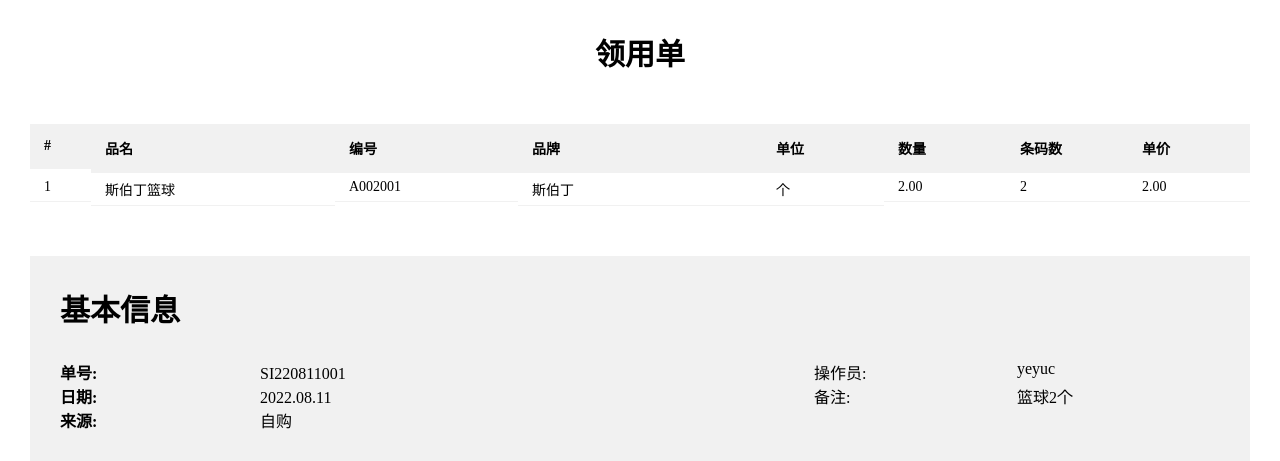
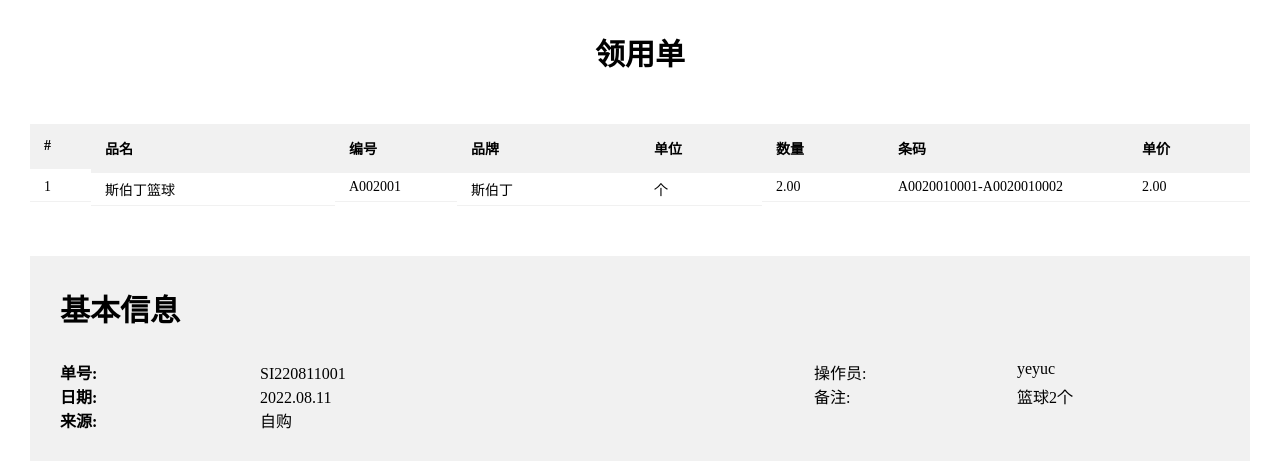
Before and after one commit to Dumbadii/wms-django, a Django app: template api/templates/stockin_pdf.html in a window 1280 px wide. Shown: the top 461 px of the page. Run offline with Django 3.2, Linux system fonts and the light colour scheme; data comes from the database, SQL or seed files in the repository; tables that the repository leaves empty hold one stand-in row (values such as "Sample post"); the template is opened without the code that fills it: values that come from a table or form of the project are taken from there, most other values are stand-ins (such as "Sample title", 1, 10 or a date in 2020).

Commit message:
stockin_pdf shows barcodes range

```diff
--- a/api/templates/stockin_pdf.html
+++ b/api/templates/stockin_pdf.html
@@ -57,16 +57,16 @@
                         width: 20%;
                     }
                     .items .items-row .code {
-                        width: 15%;
+                        width: 10%;
                     }
                     .items .items-row .brand {
-                        width: 20%;
+                        width: 15%;
                     }
                     .items .items-row .unit {
                         width: 10%;
                     }
                     .items .items-row .count {
-                        width: 10%;
+                        width: 20%;
                     }
                     .items .items-row .amount {
                         width: 10%;
@@ -138,7 +138,7 @@
                 <div class="items-row-cell header brand">品牌</div>
                 <div class="items-row-cell header unit">单位</div>
                 <div class="items-row-cell header amount">数量</div>
-                <div class="items-row-cell header count">条码数</div>
+                <div class="items-row-cell header count">条码</div>
                 <div class="items-row-cell header price">单价</div>
 
                 {% for obj in stockin.details.all %}
@@ -149,7 +149,8 @@
                         <div class="items-row-cell brand">{{ obj.item.brand }}</div>
                         <div class="items-row-cell unit">{{ obj.item.unit.name }}</div>
                         <div class="items-row-cell amount">{{ obj.amount }}</div>
-                        <div class="items-row-cell count">{{ obj.barcode_count }}</div>
+                        <!-- <div class="items-row-cell count">{{ obj.barcode_count }}</div> -->
+                        <div class="items-row-cell count">{{ obj.list_barcodes }}</div>
                         <div class="items-row-cell price">{{ obj.price }}</div>
                     </div>
                 {% endfor %}
```
